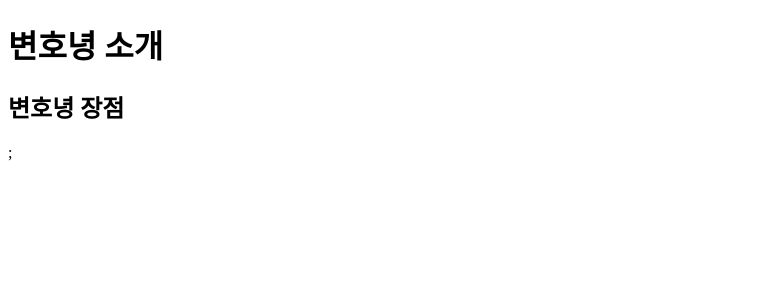
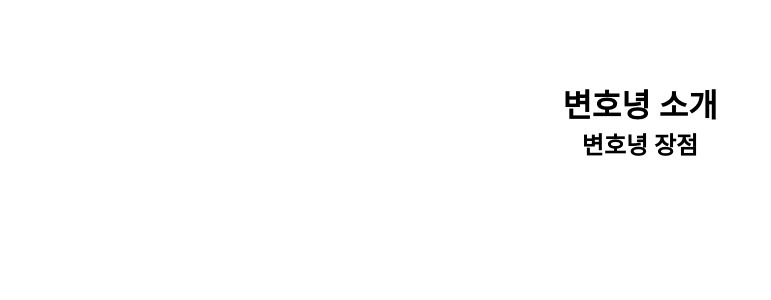
Before and after one commit to dev-honing/Subject-7, a React (Create React App) app in the folder v2.0/: page / in a window 1280 px wide. Shown: the top 300 px of the page, without its empty margins (0-771 px from the left). Built offline with nearby package versions, Linux system fonts and the light colour scheme.

Commit message:
CSS 적용하기
- index.css로 전역 스타일링
- 컴포넌트별 개별 스타일링

```diff
--- a/v2.0/src/App.tsx
+++ b/v2.0/src/App.tsx
@@ -8,7 +8,7 @@ const App = () => {
   return (
     <div>
       <Header />
-      <Container />;
+      <Container />
       <Footer />
     </div>
   );
--- /dev/null
+++ b/v2.0/src/Component/Container.css
@@ -0,0 +1,6 @@
+/* src/Component/Container.css */
+
+#container {
+  width: 100vw;
+  height: 80vh;
+}
--- a/v2.0/src/Component/Container.tsx
+++ b/v2.0/src/Component/Container.tsx
@@ -1,4 +1,6 @@
 // src/Component/Container.tsx
+
+import "./Container.css";
 
 // 함수형 컴포넌트 Container 생성
 const Container = () => {
--- /dev/null
+++ b/v2.0/src/Component/Footer.css
@@ -0,0 +1,6 @@
+/* src/Component/Footer.css */
+
+#footer {
+  width: 100vw;
+  height: 10vh;
+}
--- a/v2.0/src/Component/Footer.tsx
+++ b/v2.0/src/Component/Footer.tsx
@@ -1,4 +1,6 @@
 // src/Component/Footer.tsx
+
+import "./Footer.css";
 
 const Footer = () => {
   return <div id="footer"></div>;
--- /dev/null
+++ b/v2.0/src/Component/Header.css
@@ -0,0 +1,6 @@
+/* src/Component/Header.css */
+
+#header {
+  width: 100vw;
+  height: 10vh;
+}
--- a/v2.0/src/Component/Header.tsx
+++ b/v2.0/src/Component/Header.tsx
@@ -1,4 +1,6 @@
 // src/Component/Header.tsx
+
+import "./Header.css";
 
 const Header = () => {
   return <div id="header"></div>;
--- /dev/null
+++ b/v2.0/src/index.css
@@ -0,0 +1,15 @@
+/* src/index.css */
+
+* {
+  margin: 0;
+  padding: 0;
+  box-sizing: border-box;
+}
+
+#root {
+  width: 100vw;
+  height: 100vh;
+  display: flex;
+  flex-direction: column;
+  text-align: center;
+}
```
Also changed, not shown: v2.0/src/index.tsx (+5 -4 lines).
